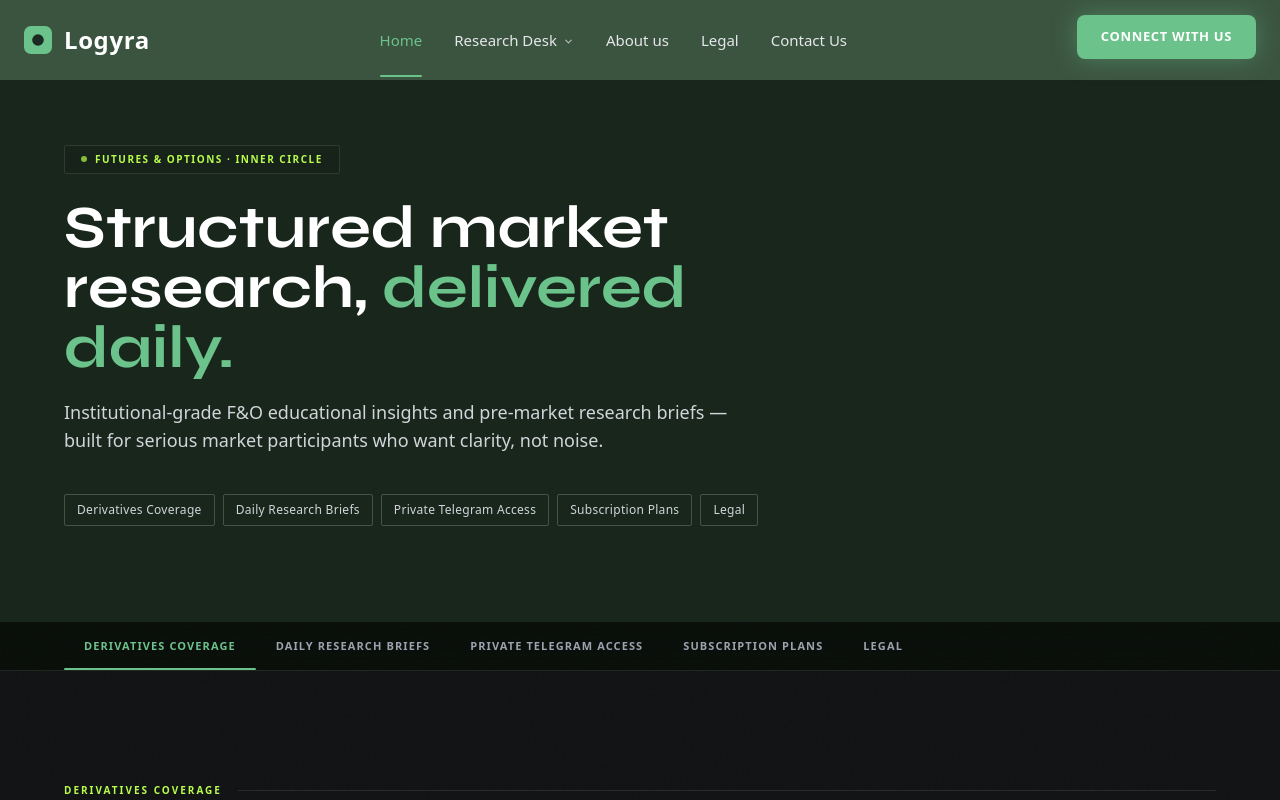
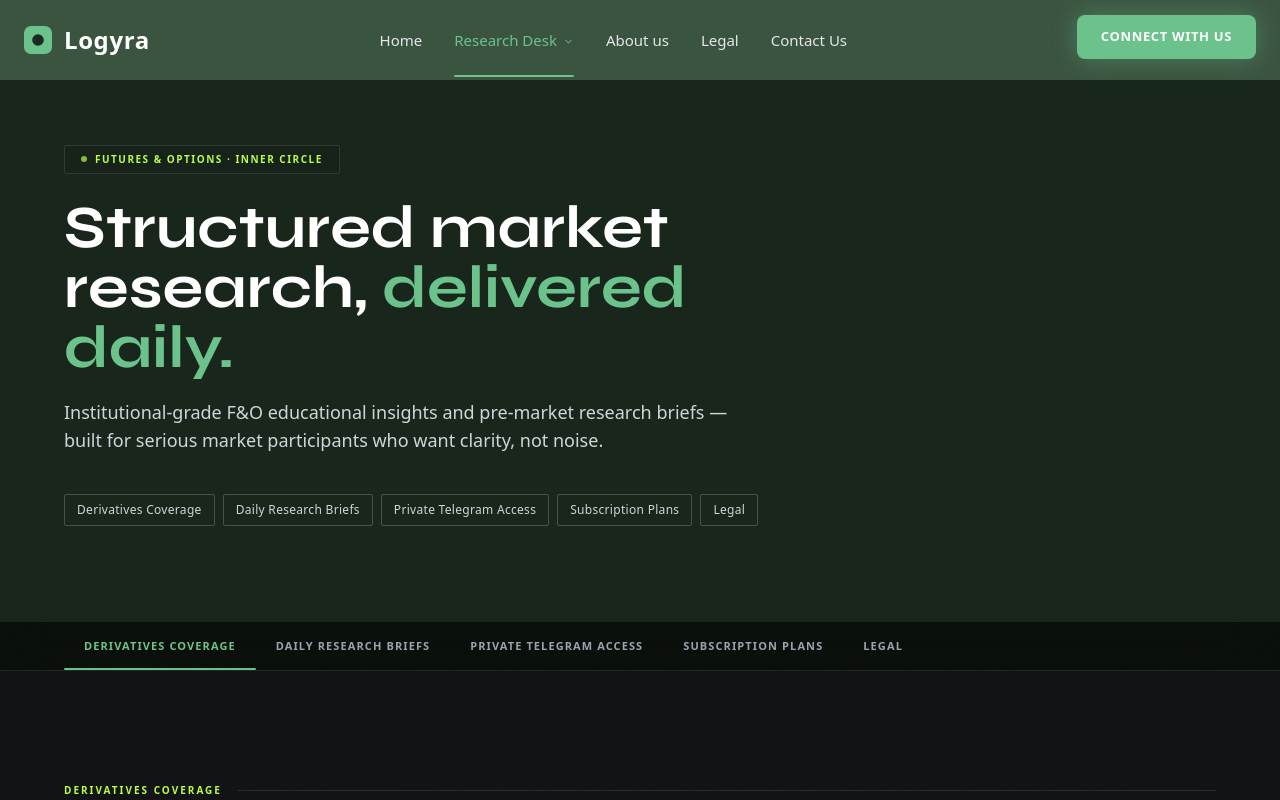
Before and after one commit to raghulse29-star/logyra-web, a Next.js app: page /inner-circle in a window 1280 px wide. Shown: the top 800 px of the page. Built offline with nearby package versions, Linux system fonts and the light colour scheme.

Commit message:
new changes

```diff
--- a/components/layout/Navbar.tsx
+++ b/components/layout/Navbar.tsx
@@ -3,22 +3,24 @@
 import { useState, useEffect } from 'react';
 import { motion, AnimatePresence } from 'framer-motion';
 import Link from 'next/link';
+import { usePathname } from 'next/navigation';
 
 // 1. Updated Data Structure to support infinite nesting
 type MenuItem = {
   label: string;
   href: string;
-  active?: boolean;
+  activeOn?: string[];
   hasDropdown?: boolean;
   children?: MenuItem[];
 };
 
 const navLinks: MenuItem[] = [
-  { label: 'Home', href: '/', active: true },
+  { label: 'Home', href: '/', activeOn: ['/'] },
   {
     label: 'Research Desk',
     href: '/#research',
     hasDropdown: true,
+    activeOn: ['/inner-circle'],
     children: [
       { label: 'Open Channel', href: '/#open-channel' },
       {
@@ -87,6 +89,8 @@ function DesktopSubMenuItem({ item }: { item: MenuItem }) {
 // 3. Updated Desktop Top-Level Link
 function NavLink({ link, index }: { link: MenuItem; index: number }) {
   const [hovered, setHovered] = useState(false);
+  const pathname = usePathname();
+  const isActive = link.activeOn?.includes(pathname) ?? false;
   const hasChildren = link.children && link.children.length > 0;
 
   return (
@@ -101,11 +105,11 @@ function NavLink({ link, index }: { link: MenuItem; index: number }) {
       <Link
         href={link.href}
         className={`relative text-[14px] xl:text-[15px] font-medium flex items-center gap-1.5 py-1 transition-colors duration-200 ${
-          link.active ? 'text-[#6bc28b]' : 'text-gray-200 hover:text-white'
+          isActive ? 'text-[#6bc28b]' : 'text-gray-200 hover:text-white'
         }`}
       >
         <AnimatePresence>
-          {hovered && !link.active && (
+          {hovered && !isActive && (
             <motion.span
               layoutId="nav-hover-bg"
               initial={{ opacity: 0, scale: 0.85 }}
@@ -150,10 +154,10 @@ function NavLink({ link, index }: { link: MenuItem; index: number }) {
         </AnimatePresence>
       )}
 
-      {link.active && (
+      {isActive && (
         <motion.span layoutId="active-underline" className="absolute -bottom-[22px] left-0 w-full h-[2px] rounded-full bg-[#6bc28b]" />
       )}
-      {!link.active && (
+      {!isActive && (
         <motion.span
           animate={{ scaleX: hovered ? 1 : 0, opacity: hovered ? 1 : 0 }}
           initial={{ scaleX: 0, opacity: 0 }}
@@ -168,6 +172,8 @@ function NavLink({ link, index }: { link: MenuItem; index: number }) {
 // 4. Mobile Accordion Menu Component
 function MobileMenuItem({ item, setMenuOpen }: { item: MenuItem; setMenuOpen: (v: boolean) => void }) {
   const [isOpen, setIsOpen] = useState(false);
+  const pathname = usePathname();
+  const isActive = item.activeOn?.includes(pathname) ?? false;
   const hasChildren = item.children && item.children.length > 0;
 
   return (
@@ -182,7 +188,7 @@ function MobileMenuItem({ item, setMenuOpen }: { item: MenuItem; setMenuOpen: (v
           }
         }}
         className={`group flex items-center justify-between py-3 px-3 rounded-xl text-[15px] font-medium transition-all duration-200 cursor-pointer ${
-          item.active ? 'text-[#6bc28b] bg-[#6bc28b]/10' : 'text-gray-200 hover:text-white hover:bg-white/[0.06]'
+          isActive ? 'text-[#6bc28b] bg-[#6bc28b]/10' : 'text-gray-200 hover:text-white hover:bg-white/[0.06]'
         }`}
       >
         <Link href={item.href} className="flex-1 pointer-events-none">{item.label}</Link>
```
